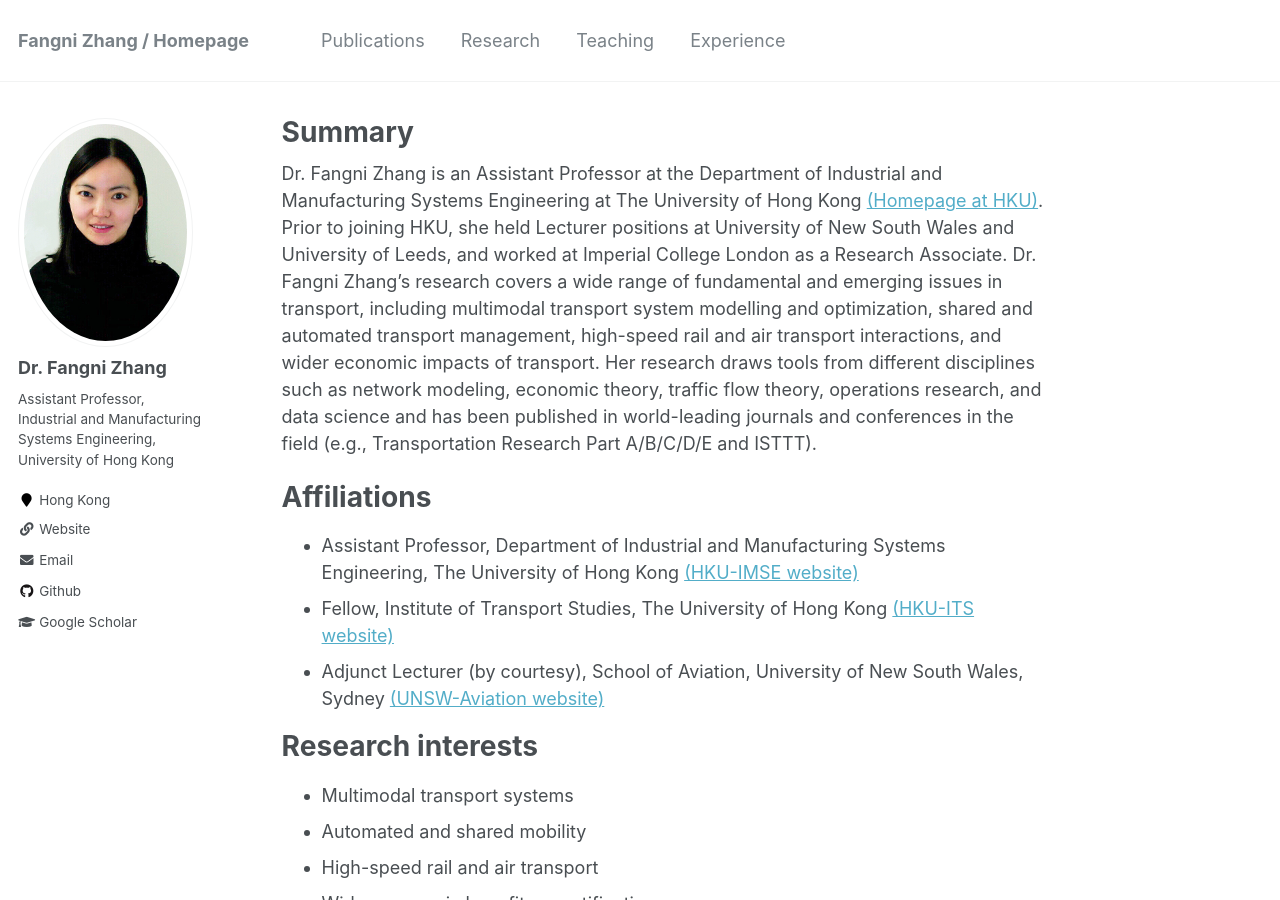
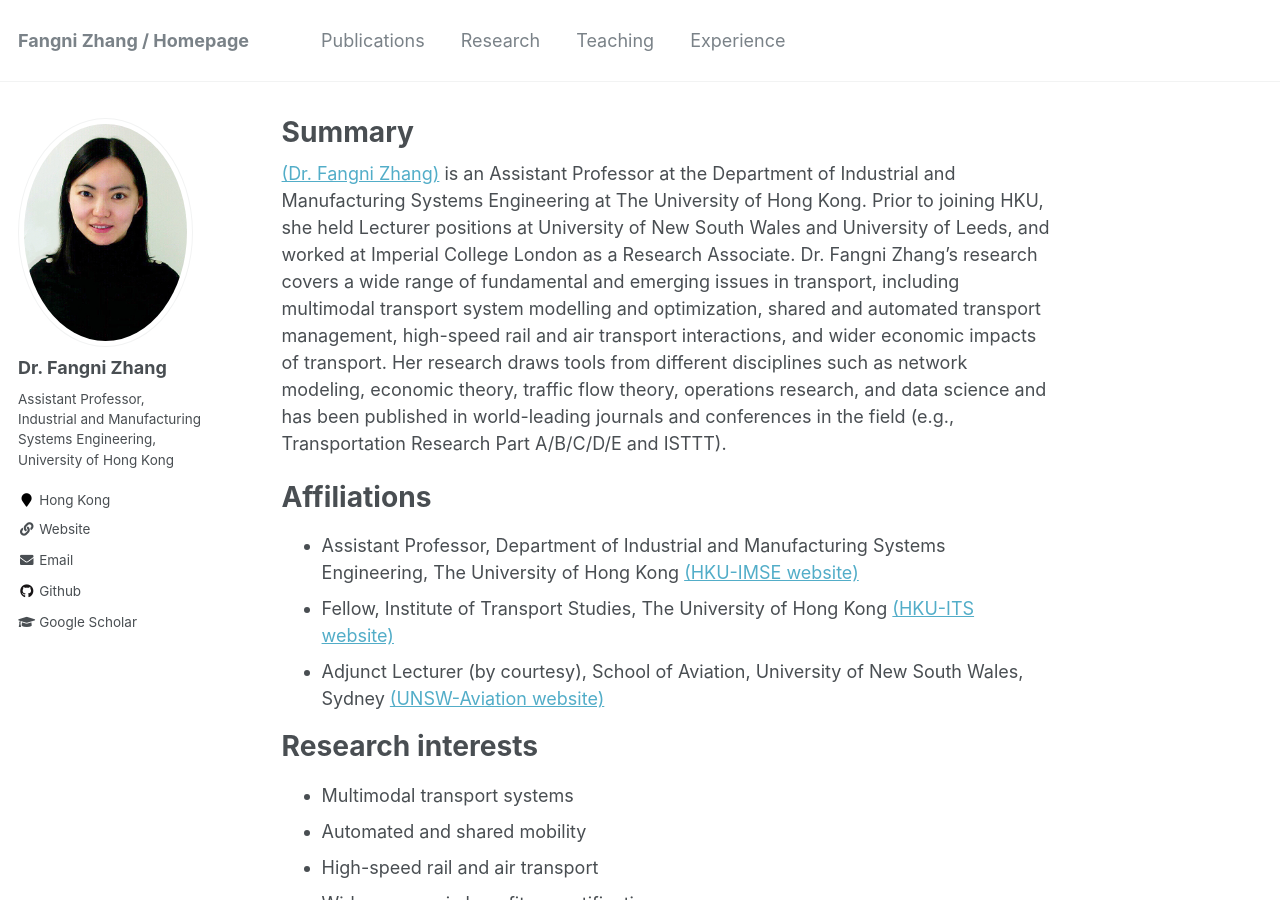
Before and after one commit to fangnizhang/fangnizhang.github.io, a Jekyll site: the page built from _pages/about.md, in a window 1280 px wide and 900 px high. Built offline with Jekyll 4.4.1, drawn with Linux system fonts in a browser that asks for light colours.

Commit message:
Update about.md

```diff
--- a/_pages/about.md
+++ b/_pages/about.md
@@ -8,7 +8,7 @@
   - /about.html
 ---
 
-Dr. Fangni Zhang is an Assistant Professor at the Department of Industrial and Manufacturing Systems Engineering at The University of Hong Kong [(Homepage at HKU)](https://www.imse.hku.hk/people/f-n-zhang). Prior to joining HKU, she held Lecturer positions at University of New South Wales and University of Leeds, and worked at Imperial College London as a Research Associate. Dr. Fangni Zhang’s research covers a wide range of fundamental and emerging issues in transport, including multimodal transport system modelling and optimization, shared and automated transport management, high-speed rail and air transport interactions, and wider economic impacts of transport. Her research draws tools from different disciplines such as network modeling, economic theory, traffic flow theory, operations research, and data science and has been published in world-leading journals and conferences in the field (e.g., Transportation Research Part A/B/C/D/E and ISTTT).
+[(Dr. Fangni Zhang)](https://www.imse.hku.hk/people/f-n-zhang) is an Assistant Professor at the Department of Industrial and Manufacturing Systems Engineering at The University of Hong Kong. Prior to joining HKU, she held Lecturer positions at University of New South Wales and University of Leeds, and worked at Imperial College London as a Research Associate. Dr. Fangni Zhang’s research covers a wide range of fundamental and emerging issues in transport, including multimodal transport system modelling and optimization, shared and automated transport management, high-speed rail and air transport interactions, and wider economic impacts of transport. Her research draws tools from different disciplines such as network modeling, economic theory, traffic flow theory, operations research, and data science and has been published in world-leading journals and conferences in the field (e.g., Transportation Research Part A/B/C/D/E and ISTTT).
 
 Affiliations
 ======
```
